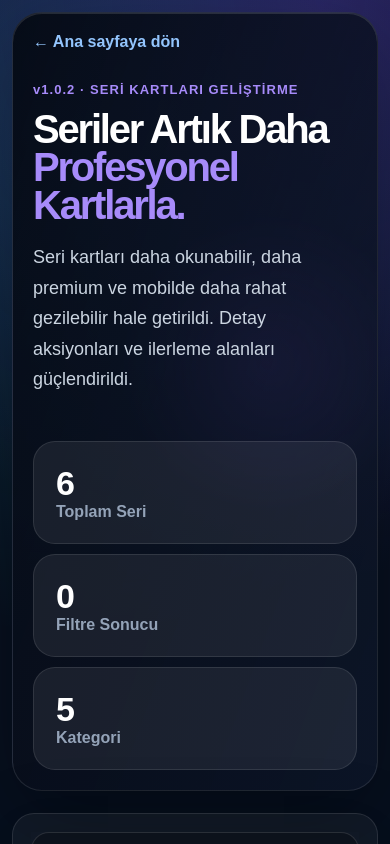
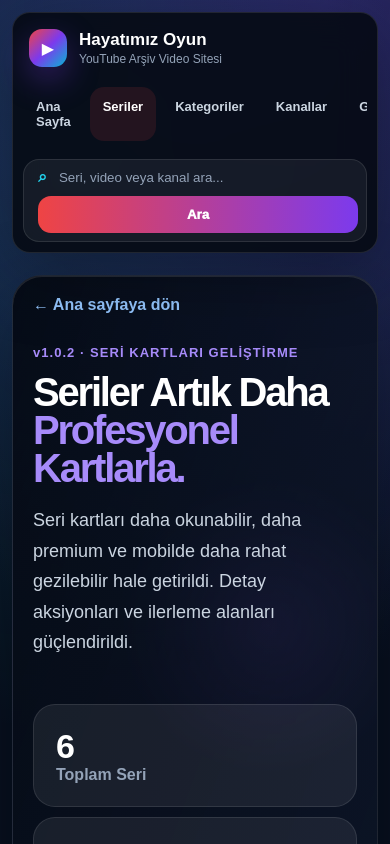
Before and after one commit to hayatimizoyunyoutube/test, a Next.js app: page /series in a window 390 px wide. Shown: the top 844 px of the page. Built offline with nearby package versions, Linux system fonts and the light colour scheme.

Commit message:
v1.0.3 public ortak menu fix

```diff
--- a/app/categories/page.tsx
+++ b/app/categories/page.tsx
@@ -1,4 +1,5 @@
 import { archiveCategories, getCategorySeries } from "@/lib/data/categories";
+import { PublicSiteHeader } from "@/components/public-site-header";
 
 export default function CategoriesPage() {
   const totalLinkedSeries = archiveCategories.reduce(
@@ -8,6 +9,7 @@ export default function CategoriesPage() {
 
   return (
     <main className="categoriesPage">
+      <PublicSiteHeader active="categories" />
       <header className="categoriesHero">
         <div>
           <a href="/" className="backLink">← Ana sayfaya dön</a>
--- a/app/channels/page.tsx
+++ b/app/channels/page.tsx
@@ -1,4 +1,5 @@
 import { archiveChannels, getChannelSeries } from "@/lib/data/channels";
+import { PublicSiteHeader } from "@/components/public-site-header";
 
 export default function ChannelsPage() {
   const totalLinkedSeries = archiveChannels.reduce(
@@ -8,6 +9,7 @@ export default function ChannelsPage() {
 
   return (
     <main className="channelsPage">
+      <PublicSiteHeader active="channels" />
       <header className="channelsHero">
         <div>
           <a href="/" className="backLink">← Ana sayfaya dön</a>
--- a/app/globals.css
+++ b/app/globals.css
@@ -3431,3 +3431,38 @@ h1 span {
     display: grid;
   }
 }
+
+/* v1.0.3 small fix - Shared public header on inner pages */
+.sharedPublicHeader {
+  margin-bottom: 22px;
+}
+
+.seriesPage .sharedPublicHeader,
+.categoriesPage .sharedPublicHeader,
+.channelsPage .sharedPublicHeader,
+.updatesPage .sharedPublicHeader,
+.seriesDetailPage .sharedPublicHeader {
+  width: min(1240px, 100%);
+}
+
+.sharedPublicHeader .cinemaVersion {
+  white-space: nowrap;
+}
+
+@media (max-width: 1180px) {
+  .sharedPublicHeader {
+    position: relative;
+    top: 0;
+  }
+}
+
+@media (max-width: 620px) {
+  .sharedPublicHeader .cinemaSearch {
+    grid-template-columns: auto 1fr;
+  }
+
+  .sharedPublicHeader .cinemaSearch button {
+    grid-column: 1 / -1;
+    width: 100%;
+  }
+}
--- a/app/series/[slug]/page.tsx
+++ b/app/series/[slug]/page.tsx
@@ -1,4 +1,5 @@
 import { notFound } from "next/navigation";
+import { PublicSiteHeader } from "@/components/public-site-header";
 import {
   archiveSeries,
   getDemoEpisodes,
@@ -44,6 +45,7 @@ export default function SeriesDetailPage({ params }: SeriesDetailPageProps) {
 
   return (
     <main className="seriesDetailPage">
+      <PublicSiteHeader active="series" />
       <header className="seriesDetailHero">
         <div className="detailHeroText">
           <a href="/series" className="backLink">← Serilere dön</a>
--- a/app/series/page.tsx
+++ b/app/series/page.tsx
@@ -1,4 +1,5 @@
 import { archiveSeries, statusLabels, type ArchiveSeriesStatus } from "@/lib/data/series";
+import { PublicSiteHeader } from "@/components/public-site-header";
 
 type SeriesPageProps = {
   searchParams?: {
@@ -71,6 +72,7 @@ export default function SeriesPage({ searchParams }: SeriesPageProps) {
 
   return (
     <main className="seriesPage seriesPageV102">
+      <PublicSiteHeader active="series" />
       <header className="seriesHero seriesHeroV102">
         <div>
           <a href="/" className="backLink">← Ana sayfaya dön</a>
--- a/app/updates/page.tsx
+++ b/app/updates/page.tsx
@@ -1,4 +1,5 @@
 import { allUpdates, completedUpdates, plannedUpdates, type UpdateNote } from "@/lib/data/updates";
+import { PublicSiteHeader } from "@/components/public-site-header";
 
 function statusLabel(status: UpdateNote["status"]) {
   if (status === "completed") return "Tamamlandı";
@@ -15,6 +16,7 @@ function statusClass(status: UpdateNote["status"]) {
 export default function UpdatesPage() {
   return (
     <main className="updatesPage updatesPageV009">
+      <PublicSiteHeader active="updates" />
       <header className="updatesHero updatesHeroV009">
         <div>
           <a href="/" className="backLink">← Ana sayfaya dön</a>
--- /dev/null
+++ b/components/public-site-header.tsx
@@ -0,0 +1,45 @@
+type PublicSiteHeaderProps = {
+  active?: "home" | "series" | "categories" | "channels" | "updates";
+};
+
+const links = [
+  { href: "/", label: "Ana Sayfa", key: "home" },
+  { href: "/series", label: "Seriler", key: "series" },
+  { href: "/categories", label: "Kategoriler", key: "categories" },
+  { href: "/channels", label: "Kanallar", key: "channels" },
+  { href: "/updates", label: "Güncellemeler", key: "updates" }
+] as const;
+
+export function PublicSiteHeader({ active }: PublicSiteHeaderProps) {
+  return (
+    <header className="cinemaHeader sharedPublicHeader">
+      <a className="cinemaBrand" href="/">
+        <span className="cinemaBrandMark">▶</span>
+        <span>
+          <strong>Hayatımız Oyun</strong>
+          <small>YouTube Arşiv Video Sitesi</small>
+        </span>
+      </a>
+
+      <nav className="cinemaNav">
+        {links.map((link) => (
+          <a
+            key={link.href}
+            className={active === link.key ? "active" : ""}
+            href={link.href}
+          >
+            {link.label}
+          </a>
+        ))}
+      </nav>
+
+      <form className="cinemaSearch" action="/series">
+        <span>⌕</span>
+        <input name="q" placeholder="Seri, video veya kanal ara..." />
+        <button type="submit">Ara</button>
+      </form>
+
+      <a className="cinemaVersion" href="/updates">Yol Haritası</a>
+    </header>
+  );
+}
```
Also changed, not shown: GUNCELLEMELER/TAMAMLANANLAR/v1.0.3.md (+3 -0 lines).
